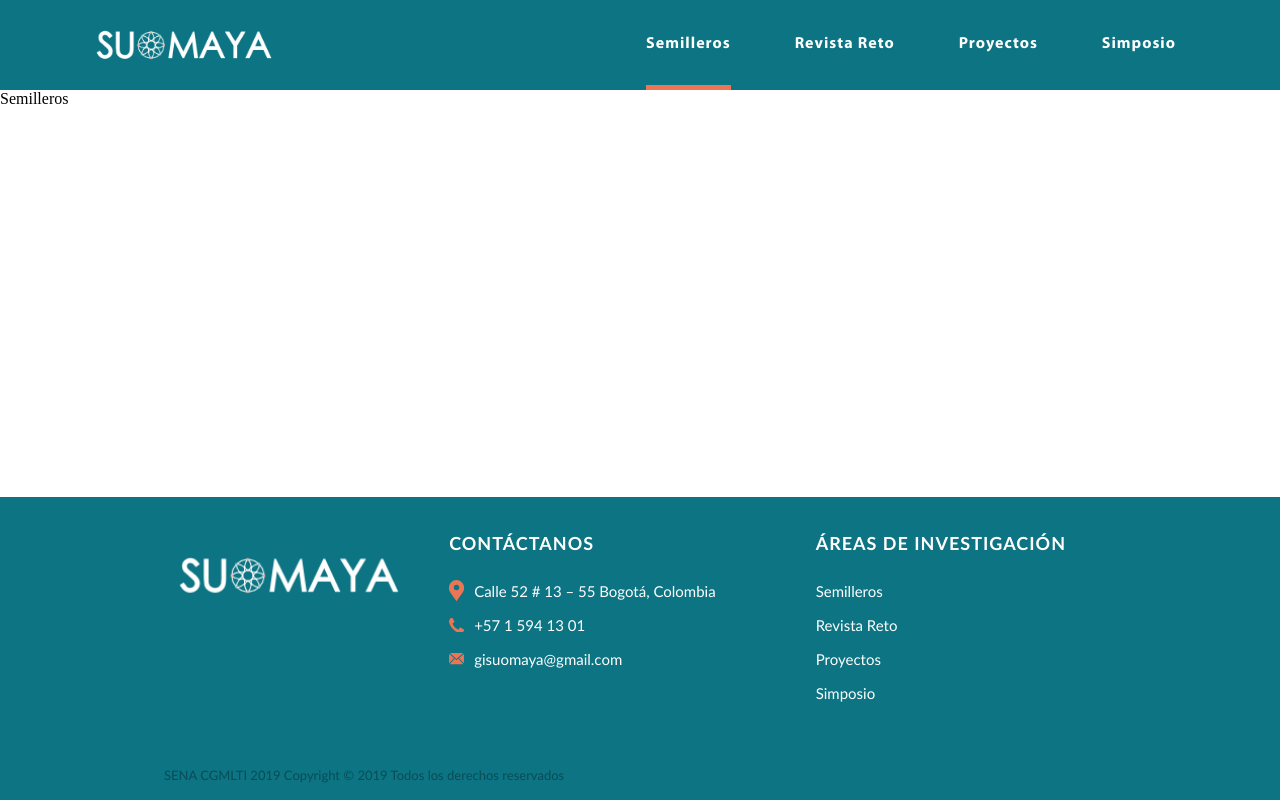
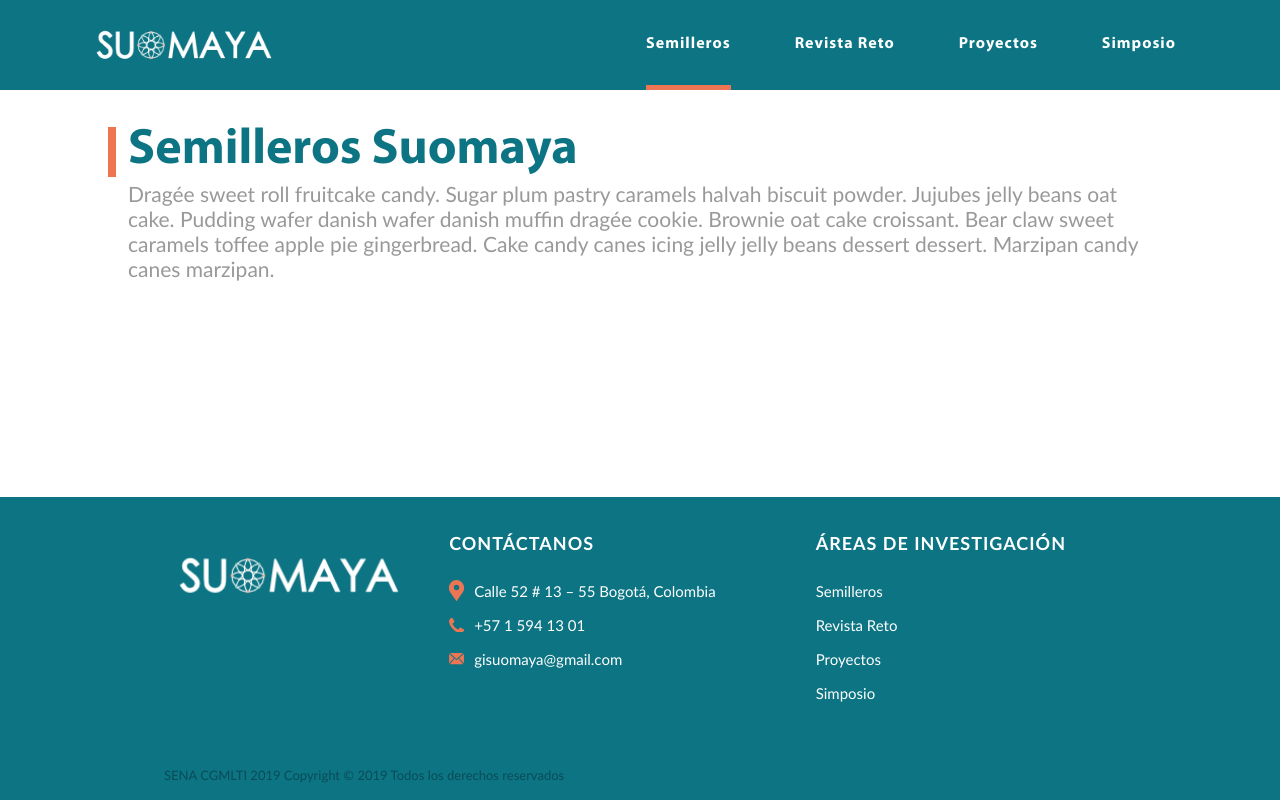
Before and after one commit to fcor/suomaya, a React (Create React App) app: page /semilleros in a window 1280 px wide. Built offline with nearby package versions, Linux system fonts and the light colour scheme.

Commit message:
Semilleros Header ok

```diff
--- a/src/components/Semilleros/index.js
+++ b/src/components/Semilleros/index.js
@@ -1,8 +1,22 @@
 import React from 'react'
+import './styles.css'
 
 const Semilleros = () => {
     return(
-        <div>Semilleros</div>
+        <div className="semilleros column">
+          <div className="box"></div>
+          <section className="semilleros-header column">
+            <h1>Semilleros Suomaya</h1>
+            <p>
+              Dragée sweet roll fruitcake candy. Sugar plum pastry caramels
+              halvah biscuit powder. Jujubes jelly beans oat cake. Pudding
+              wafer danish wafer danish muffin dragée cookie. Brownie oat cake
+              croissant. Bear claw sweet caramels toffee apple pie gingerbread.
+              Cake candy canes icing jelly jelly beans dessert dessert. Marzipan
+              candy canes marzipan.
+            </p>
+          </section>
+        </div>
     )
 }
 
--- a/src/components/Semilleros/styles.css
+++ b/src/components/Semilleros/styles.css
@@ -0,0 +1,35 @@
+.semilleros{
+  padding: 30px 0;
+  /* border: 1px solid red; */
+  width: 80vw;
+  margin: 0 auto;
+  position: relative;
+}
+
+.semilleros-header{
+  align-items: flex-start !important;
+}
+
+.box{
+  background-color: var(--naranja);
+  position: absolute;
+  top: 37px;
+  left: -20px;
+  width: 8px;
+  height: 50px;
+}
+
+.semilleros-header h1{
+  color: var(--verde);
+  font-family: 'Myriad Pro';
+  font-weight: bold;
+  font-size: 50px;
+  margin: 0;
+}
+
+.semilleros-header p{
+  color: var(--gris);
+  font-family: 'Calibri';
+  font-size: 21px;
+  margin: 0;
+}
```
Also changed, not shown: src/components/Button/styles.css (line endings or trailing spaces).
